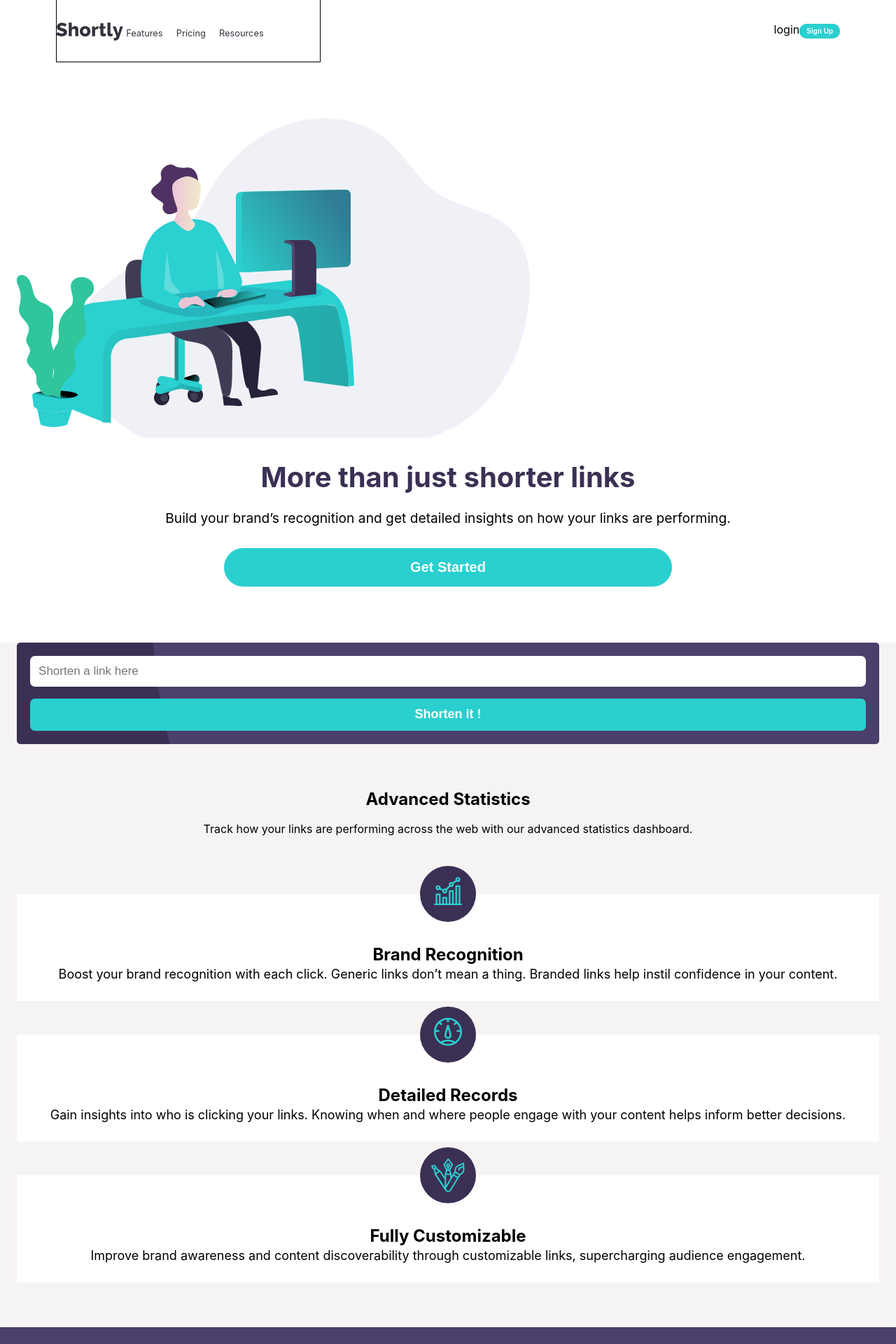
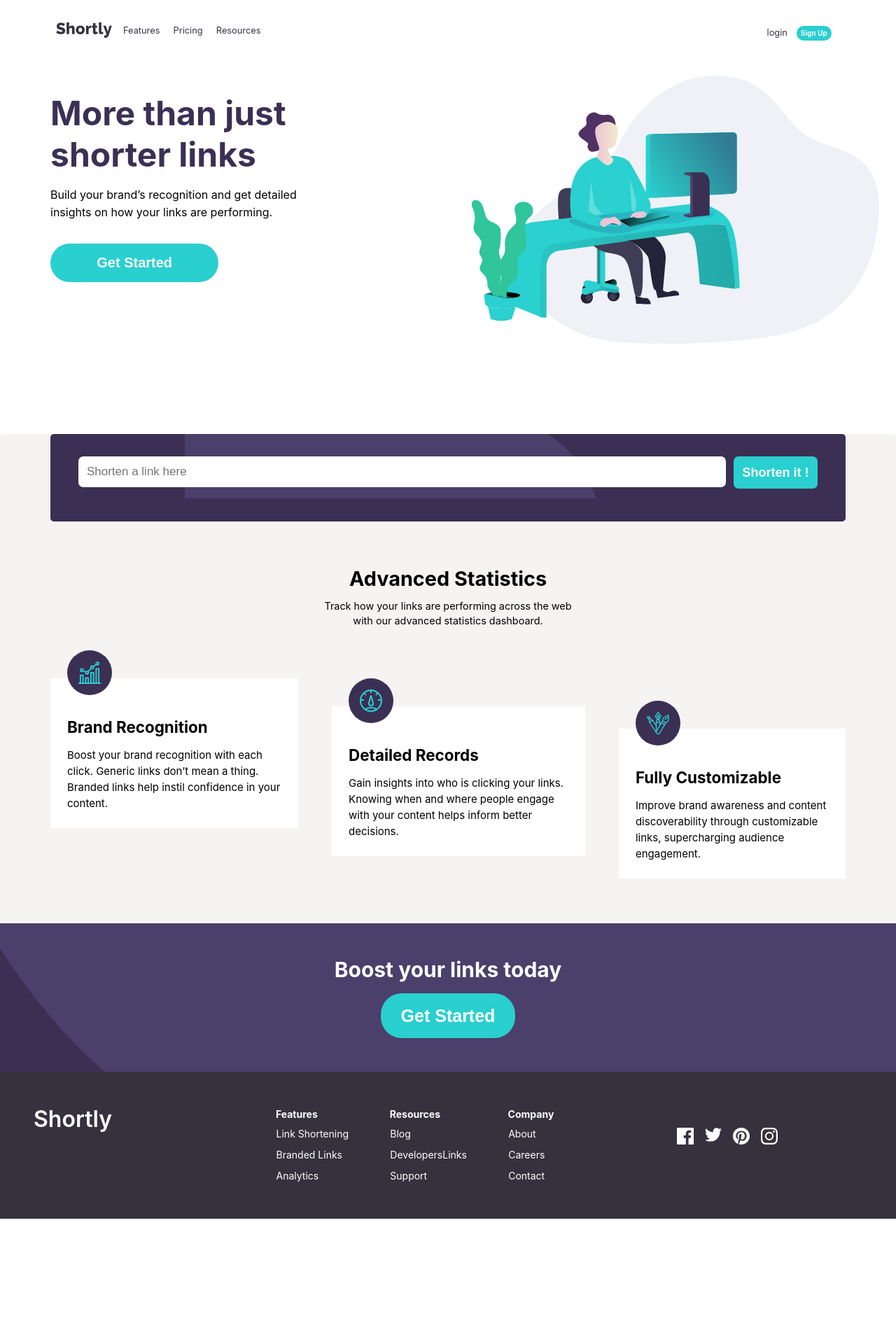
Before and after one commit to BLADEHEDA/url-shortener-project, a React (Create React App) app: page / in a window 1280 px wide. Shown: the top 1920 px of the page at 70% size. After the commit the page ends 1741 px from the top, so only its background shows below. Built offline with nearby package versions, Linux system fonts and the light colour scheme.

Commit message:
finished the tablet and desktop design

```diff
--- a/src/App.css
+++ b/src/App.css
@@ -70,7 +70,9 @@ hr{
   background : var(--Cyan);
   padding: 1em;
   color:white;
+
 }
+/* the design of the main barcomponent  */
 .illustrate{
   margin-top: 1.5em;
   height:60vh;
@@ -94,15 +96,13 @@ hr{
   line-height: 30px;
 }
 .btn{
-  width: 50%;
-  margin: 0 auto;
   margin-bottom: 5em;
   margin-top: 0.5em;
 }
 .show{
   display: block;
 }
-/* the design of the main barcomponent  */
+/* below is the design of the link section */
 .main-link{
   background-color:var(--Dark-Violet);
   background-image: url("./components/images/bg-shorten-mobile.svg");
@@ -177,13 +177,14 @@ hr{
   text-align:center;
   font-weight:bold;
   font-size:35px;
-
 }
 .btn0{
+  width: 50%;
+  margin: 0 auto;
   margin-bottom:0em;
   margin-top:2em;
 }
-/* the design of the logo */
+/* the design of the footer */
 .footer{
   text-align: center;;
   background:var(--Very-Dark-Blue) ;
@@ -222,39 +223,276 @@ justify-content: center;
   padding:0em 0.5em 0em 0.5em;
 }
 }
+
 @media only screen and (min-width:481px){
   .desktop{
     display:flex;
     justify-content:space-between;
-       padding: 2em 5em;
+    padding: 2em 2em 1em 2em;
   }
   .mobile{
     display:none;
   }
   .des-left{
     display:flex;
-    /* border: solid 1px black; */
     flex: 80%;
   }
+  .des-right{
+    display:flex;
+    flex: 20%;
+    padding-top: 0.2em;
+  }
+  .logo{
+    width:5em;
+  }
+
 .navlinks{
   list-style:none;
-  border: solid 1px black;
-    margin-top:-3.8em;
-    margin-left: -6em;
+    margin-top:-4em;
+    margin-left: -1em;
 }
   .navlinks  a{
     text-decoration: none;
-    margin-left:1.5em;
+    margin-right:1.5em;
     font-size:0.8em;
-    /* margin-top:-3em; */
     color:var(--Very-Dark-Blue);
-    /* border: solid 1px black; */
+  }
+  .b1{
+    font-size:0.8em;
+    color:var(--Very-Dark-Blue);
+    margin-right: 1em;
+    flex: 20%;
+    text-align: end;
+    margin-top: 0.3em;
+  }
+  .b2{
+ flex: 20%;
+  }
+  .main{
+    display:flex;
+    flex-direction: row-reverse;
+    overflow: hidden;
+  }
+  /* the design of the main barcomponent  */
+.illustrate{
+  margin-top: 0em;
+  height:60vh;
+  /* width: 100vw; */
+  overflow: hidden;
+}
+.main-header{
+  font-size: 2em;
+  text-align: start;
+  padding: 0em 0.8em;
+  margin-top: 1em;
+}
+.main-content{
+  padding: 1em 1em;
+  text-align: start;
+  font-size: 1em;
+  line-height: 25px;
+  margin: 0em 1em;
+  width:100%;
+}
+.btn{
+  width: 60%;
+  margin: 2em 1.7em;
+  margin-bottom: 5em;
+  margin-top: 1em;
+}
+.main-link{
+  background-color:var(--Dark-Violet);
+  background-image: url("./components/images/bg-shorten-desktop.svg");
+  background-repeat: no-repeat;
+  background-size: cover;
+  background-position: 12em -5em;
+  margin: 1.5em 2em;
+  padding: 1.5em 1em;
+  border-radius: 5px;
+  display: flex;
+}
+.link-input{
+  flex: 67%;
+  margin-right: 0.7em;
+}
+.stats-header{
+  font-size: 1.6em;
+  margin-top: 1em;
+  }
+  .statistics{
+    margin: 0 auto;
+    margin-bottom: 3em;
+  }
+  .ststs-content{
+    line-height: 21px;
+    font-size: 0.9em;
+    margin: 0 auto;
+    width:50%;
+    margin-top: 0.8em;
+  }
+  .brand1{
+    display: flex;
+    margin: 0em 1em;
+  }
+  .brand-image{
+    height: 3em;
+    width: 3em;
+    margin: 0;
+    margin-top: -3em;
+    margin-bottom: 1em;
+  }
+  .brand-img{
+   margin: 0.5em;
+   width: 2em;
+  }
+  .brand-content{
+    line-height: 21px;
+    font-size:12px;
+    margin-top: 0.8em;
+  }
+.brand-head{
+  font-size: 0.9em;
+  text-align: start;
+}
+.brand{
+  margin: 1em;
+  padding:  1em;
+  text-align: start;
+  font-size: 16px;
+ }
+ .btn0{
+  width: 30%;
+  margin-bottom:0em;
+  margin-top:1em;
+}
+.boost{
+  padding:3em 0em;
+}
+.boost-head{
+  font-size:35px;
+}
+}
 
+  @media only screen and (min-width:721px){
+    .desktop{
+         padding: 2em 2em 1em 5em;
+    }
+    .navlinks{
+        margin-top:-4em;
+        margin-left: -4em;
+    }
+    .main-header{
+      font-size: 3em;
+      padding: 0em 1.5em;
+      margin-top: 1em;
+    }
+    .main-content{
+      padding: 1em 0.5em;
+      font-size: 1em;
+      line-height: 25px;
+      margin: 0em 4em;
+      width:60%;
+    }
+    .btn{
+      width: 37%;
+      margin: 2em 4.5em;
+      margin-bottom: 5em;
+      margin-top: 1em;
+    }
+    .main-link{
+      margin: 1.5em 4.5em;
+      padding: 2em 2.5em;
+      border-radius: 5px;
+      display: flex;
+    }
+    .stats-header{
+    font-size: 1.8em;
+    }
+    .statistics{
+      margin: 0 auto;
+      margin-bottom: 3em;
+      margin-top: 4em;
+    }
+    .ststs-content{
+      font-size: 0.9em;
+      width: 30%;
+    }
+
+    .brand1{
+      display: flex;
+    margin: 0em 3em;
+    }
+    .brand-image{
+      height: 4em;
+      width: 4em;
+      margin: 0;
+      margin-top: -4em;
+      margin-bottom: 2em;
+    }
+    .brand-img{
+    margin: 1em;
+    width: 2em;
+    }
+
+    .brand-content{
+      line-height: 23px;
+      font-size:15px;
+      margin-top: 1em;
+    }
+    .brand-head{
+    font-size: 1.4em;
+    text-align: center;
+    text-align: start;
+    }
+    .brand{
+    margin: 1.5em;
+      padding:  1.5em;
+      font-size: 16px;
+    margin-bottom: 3em;
+    }
+
+    .btn0{
+      width: 15%;
+      margin-top:1em;
+    }
+    .boost-head{
+      font-size:30px;
+    }
+        /* the design of the footer */
+    .footer{
+      text-align: start;;
+      background:var(--Very-Dark-Blue) ;
+      color:white;
+      padding:3em;
+      display: flex;
+      justify-content: space-around;
+    }
+    .f-logo{
+      font-weight: 600;
+      margin-bottom: 0em;
+      flex: 22%;
+    }
+    .footer-links{
+      display: flex;
+      justify-content: space-evenly;
+       flex: 40%;
+    }
+    #f-link1{
+      margin-bottom: 0em;
+      font-weight: bold;
+      font-size: 14px;
+      /* border: solid 1px black; */
+    }
+    .f-link{
+      font-size: 14px;
+    }
+    .f-link1{
+      margin-top: 0em;
+    }
+    .footer-icons{
+      justify-content: center;
+        display: flex;
+        margin-top: 2em;
+        flex: 30%;
+      }
   }
-  .des-right{
-    display:flex;
-  }
-  .logo{
-    width:6em;
-  }
-}
--- a/src/App.js
+++ b/src/App.js
@@ -28,9 +28,11 @@ function App() {
       <Mainbar/>
       <div className="chained">
       <Link/>
-      <Brand title={brand1.title} img={recog} text={brand1.text} />
-      <Brand title={brand2.title} img={records} text={brand2.text} />
-      <Brand title={brand3.title} img={full} text={brand3.text} />
+        <div className="brand1">
+        <Brand  title={brand1.title} img={recog} text={brand1.text} />
+        <Brand style={{marginTop:"4em"}} title={brand2.title} img={records} text={brand2.text} />
+        <Brand  style={{marginTop:"6em"}} title={brand3.title} img={full} text={brand3.text} />
+        </div>
       </div>
       <Footer/>
 
--- a/src/components/Brand/Brand.jsx
+++ b/src/components/Brand/Brand.jsx
@@ -3,7 +3,7 @@ import React from 'react'
 const Brand = (props) => {
   return (
     <div >
-      <section className="brand">
+      <section className="brand" style={props.style}>
         <article className="brand-image"><img src={props.img} alt="recognition-log" className='brand-img' />   </article>
         <h1 className="brand-head">{props.title}</h1>
         <article className="brand-content">{props.text} </article>
--- a/src/components/footer/Footer.jsx
+++ b/src/components/footer/Footer.jsx
@@ -12,7 +12,7 @@ const Footer = () => {
     <div>
       <section className="boost">
             <h1 className="boost-head"> Boost your links today</h1>
-           <div className="btn btn0" >
+           <div className="btn0" >
             <Button
             style={{width :"100%", borderRadius:"30px",
             fontSize:"25px",fontWeight:"bold" ,padding:"0.7em 0em"}}
@@ -20,22 +20,27 @@ const Footer = () => {
              </div>
       </section>
         <footer className="footer">
+
             <h1 className="f-logo">Shortly</h1>
             <ul className="footer-links">
+                <footer className="one">
                <li className="f-links" id='f-link1'><a href="#" className="f-link" >  Features</a> </li>
                <li className="f-links"><a href="#" className="f-link">Link Shortening</a> </li>
                <li className="f-links"><a href="#" className="f-link">Branded Links</a> </li>
                <li className="f-links"><a href="#" className="f-link">Analytics</a> </li>
-
+               </footer>
+                   <footer className="one1">
                 <li className="f-links f-link1" id='f-link1'><a href="#" className="f-link" >  Resources</a> </li>
                 <li className="f-links"><a href="#" className="f-link">Blog</a> </li>
                 <li className="f-links"><a href="#" className="f-link">DevelopersLinks</a> </li>
                 <li className="f-links"><a href="#" className="f-link">Support</a> </li>
-
+                </footer>
+                    <footer className="one2">
                     <li className="f-links f-link1" id='f-link1'><a href="#" className="f-link" >     Company</a> </li>
                     <li className="f-links"><a href="#" className="f-link">About</a> </li>
                     <li className="f-links"><a href="#" className="f-link">Careers</a> </li>
                     <li className="f-links"><a href="#" className="f-link">Contact</a> </li>
+                    </footer>
             </ul>
                     <footer className="footer-icons">
                         <div className="icons"> <img src={facebook} alt="fb-icon" className="icon" /></div>
--- a/src/components/navbar/Navbar.jsx
+++ b/src/components/navbar/Navbar.jsx
@@ -42,8 +42,8 @@ const Navbar = () => {
           <div className="des-right">
             <div className="b1">login</div>
             <div className="b2">
-            <Button style={{ borderRadius:"10px",
-            fontSize:"10px",fontWeight:"bold" ,padding:"0.5em 1em"}} text="Sign Up"/>
+            <Button style={{ width:"5em" ,borderRadius:"15px",
+            fontSize:"10px",fontWeight:"bold" ,padding:"0.5em  0.6em"}} text="Sign Up"/>
             </div>
           </div>
         </nav>
```
